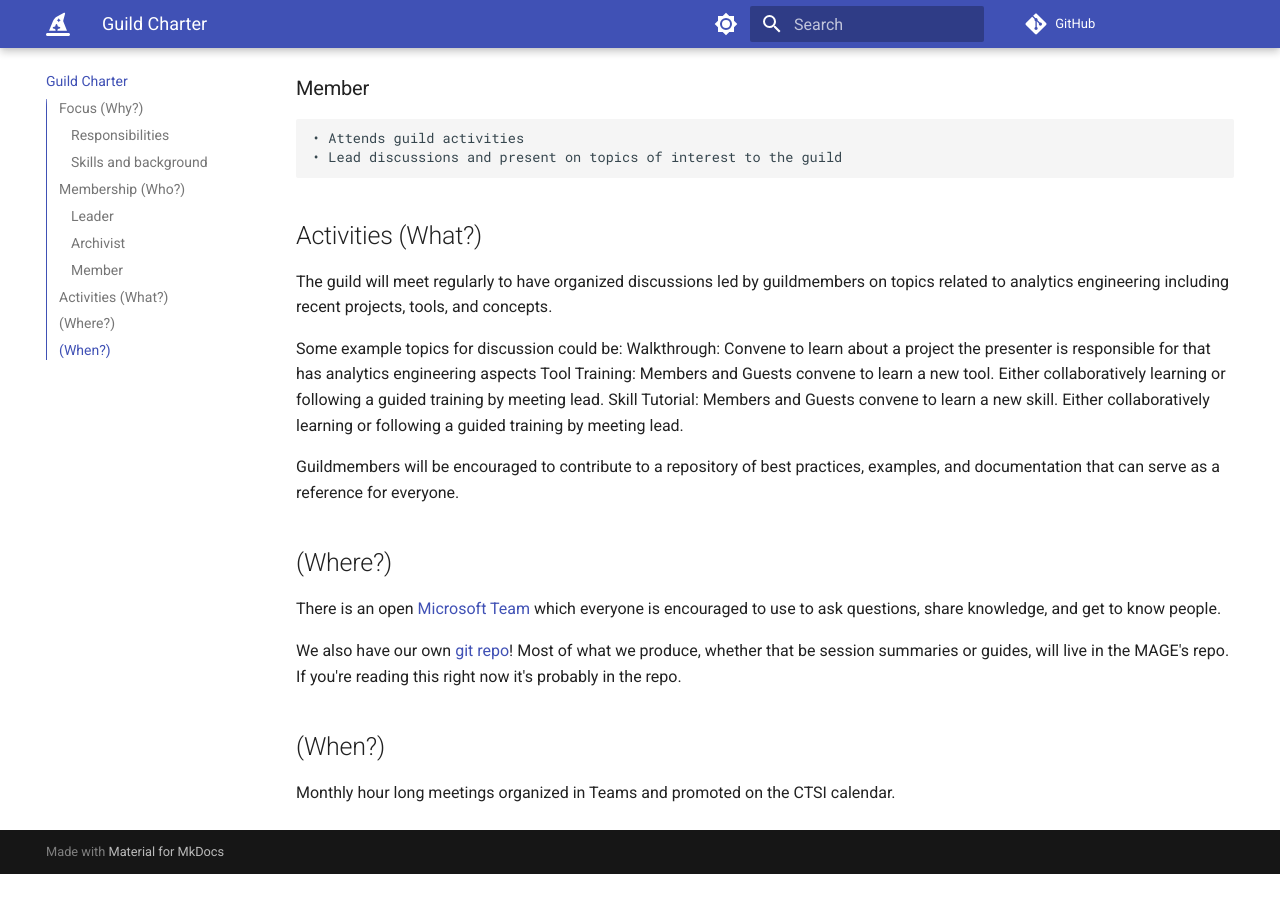
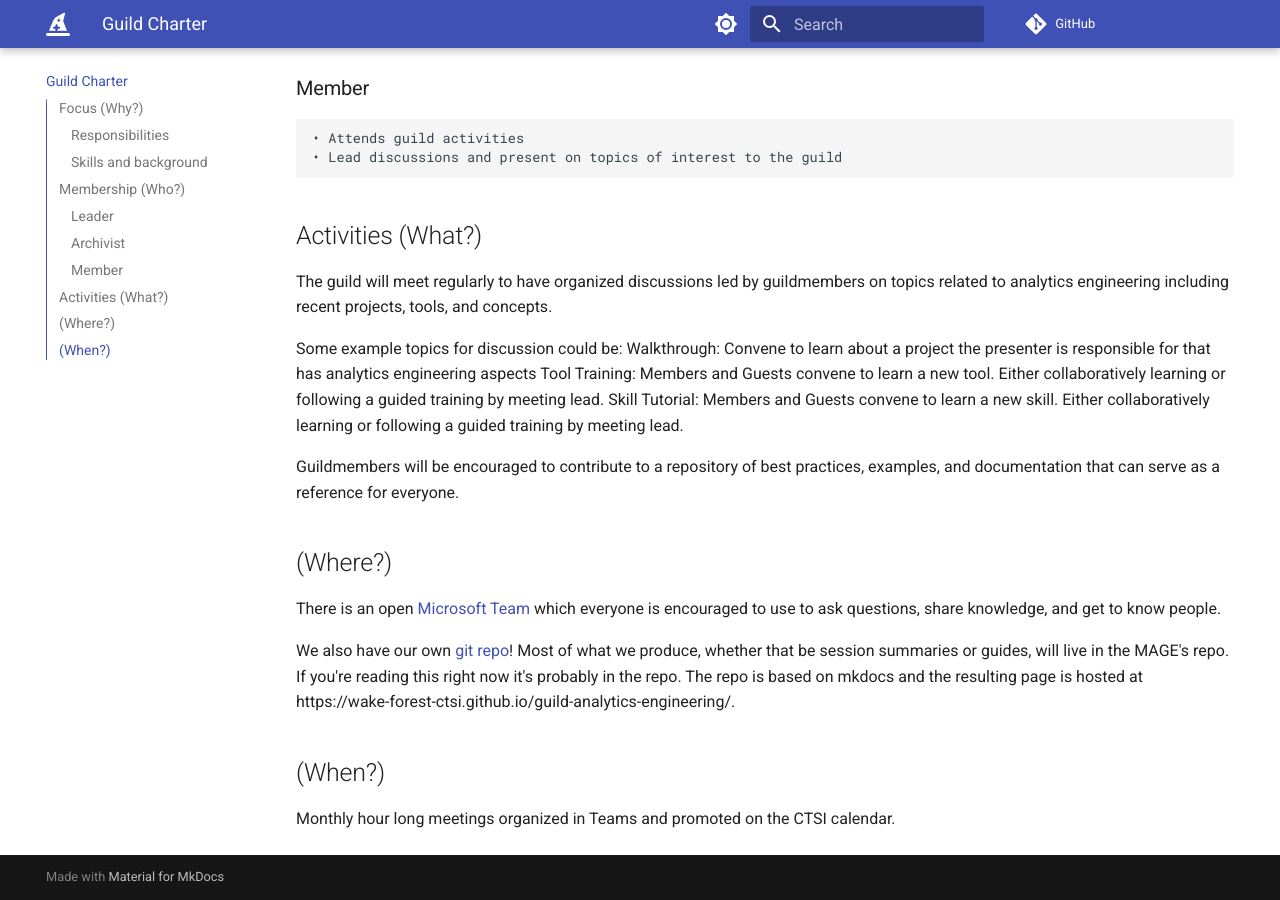
Before and after one commit to wake-forest-ctsi/guild-analytics-engineering, an MkDocs documentation site: the page built from docs/charter.md, in a window 1280 px wide and 900 px high, scrolled down 1349 px. Built offline with MkDocs 1.6.1 and Material for MkDocs 9.7.7, drawn with Linux system fonts in a browser that asks for light colours; comment, search, counter and statistics services are not loaded; before the commit the page ends 2223 px from its top, so only the background shows below that.

Commit message:
Added link to the docs page

```diff
--- a/docs/charter.md
+++ b/docs/charter.md
@@ -58,7 +58,7 @@ Guildmembers will be encouraged to contribute to a repository of best practices,
 ## (Where?)
 There is an open [Microsoft Team](https://teams.microsoft.com/l/team/19%3AFIu16PhqMaQ3YBXu5bwuepQnPh96NIb8uLGCS534FeQ1%40thread.tacv2/conversations?groupId=33b20e96-730b-4d07-b732-7db5d8a7689f&tenantId=3fc2e695-283d-4e4e-ad46-e437d11b18ab) which everyone is encouraged to use to ask questions, share knowledge, and get to know people.
 
-We also have our own [git repo](https://github.com/wake-forest-ctsi/guild-analytics-engineering)!  Most of what we produce, whether that be session summaries or guides, will live in the MAGE's repo.  If you're reading this right now it's probably in the repo.
+We also have our own [git repo](https://github.com/wake-forest-ctsi/guild-analytics-engineering)!  Most of what we produce, whether that be session summaries or guides, will live in the MAGE's repo.  If you're reading this right now it's probably in the repo. The repo is based on mkdocs and the resulting page is hosted at https://wake-forest-ctsi.github.io/guild-analytics-engineering/.
 
 
 ## (When?)
```
